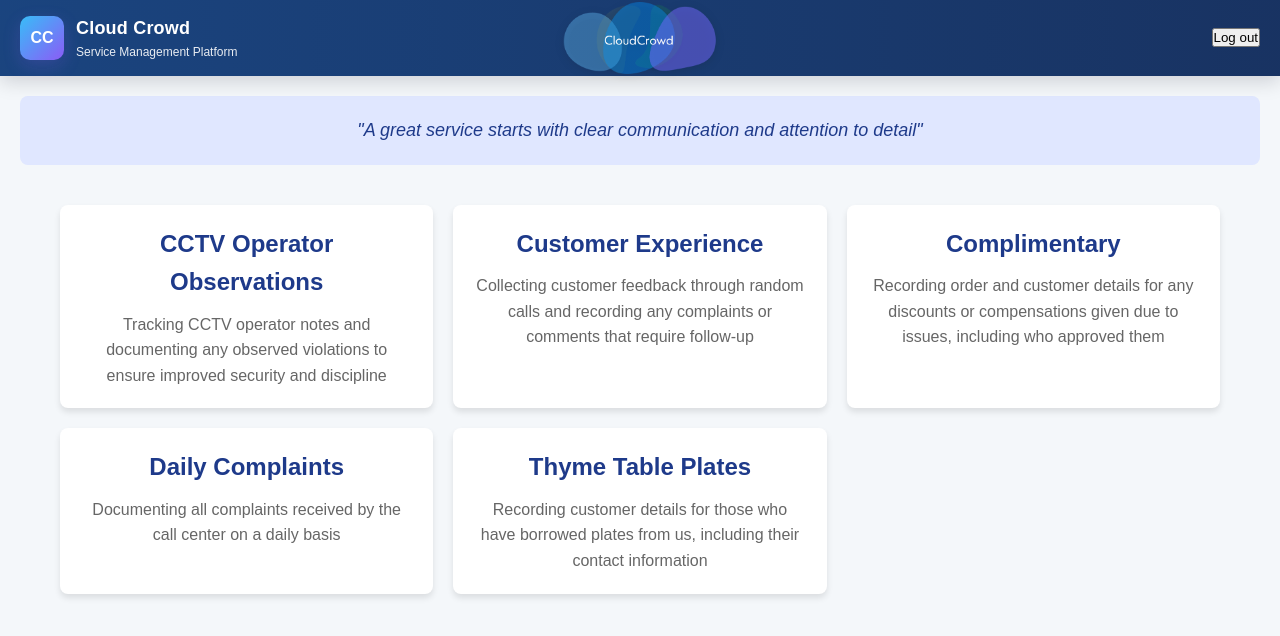
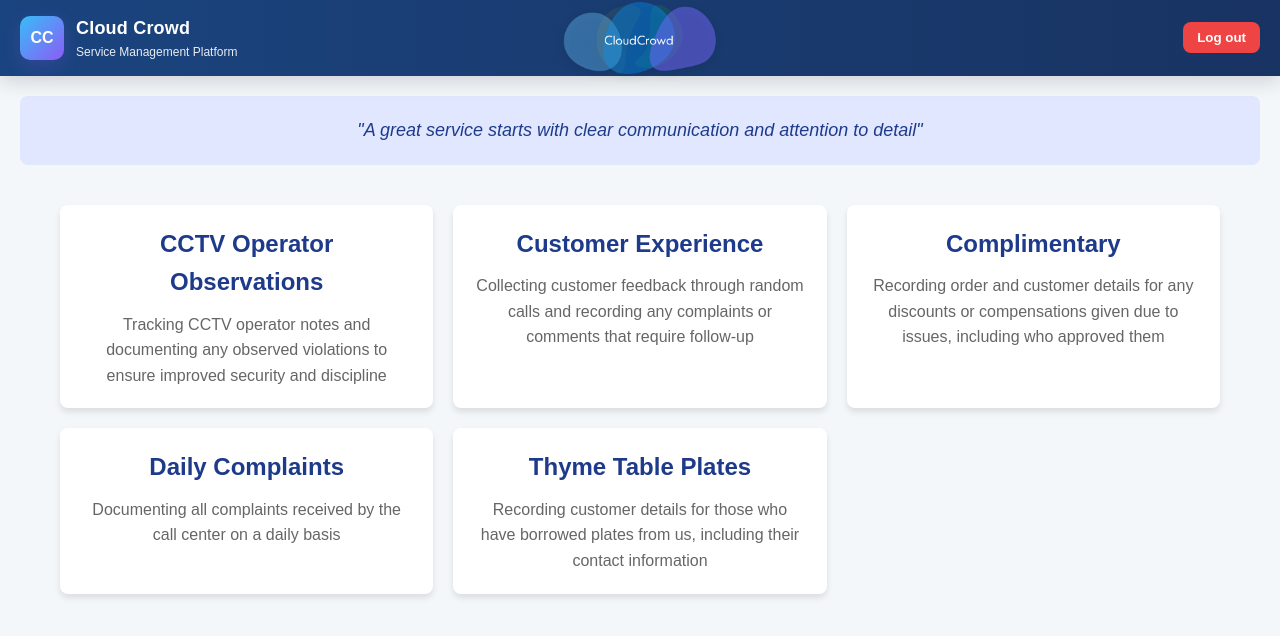
Before and after one commit to BasharAnati/Cloud-Crowd, a plain HTML site: page dashboard.html in a window 1280 px wide. Drawn offline with Linux system fonts and the light colour scheme.

Commit message:
Update styles.css

```diff
--- a/styles.css
+++ b/styles.css
@@ -608,6 +608,22 @@
   grid-column: 1 / -1 !important;
 }
 
+.logout-btn {
+  background: #ef4444;       /* أحمر */
+  color: #fff;
+  border: none;
+  padding: 8px 14px;
+  border-radius: 8px;
+  cursor: pointer;
+  font-weight: 600;
+  transition: background 0.2s ease;
+  margin-left: auto;         /* يخلي الزر يروح أقصى اليمين */
+}
+
+.logout-btn:hover {
+  background: #dc2626;       /* أحمر غامق عند الهوفر */
+}
+
 /* Responsive */
 @media (max-width: 720px){
   .form-grid{ grid-template-columns: 1fr; }
```
